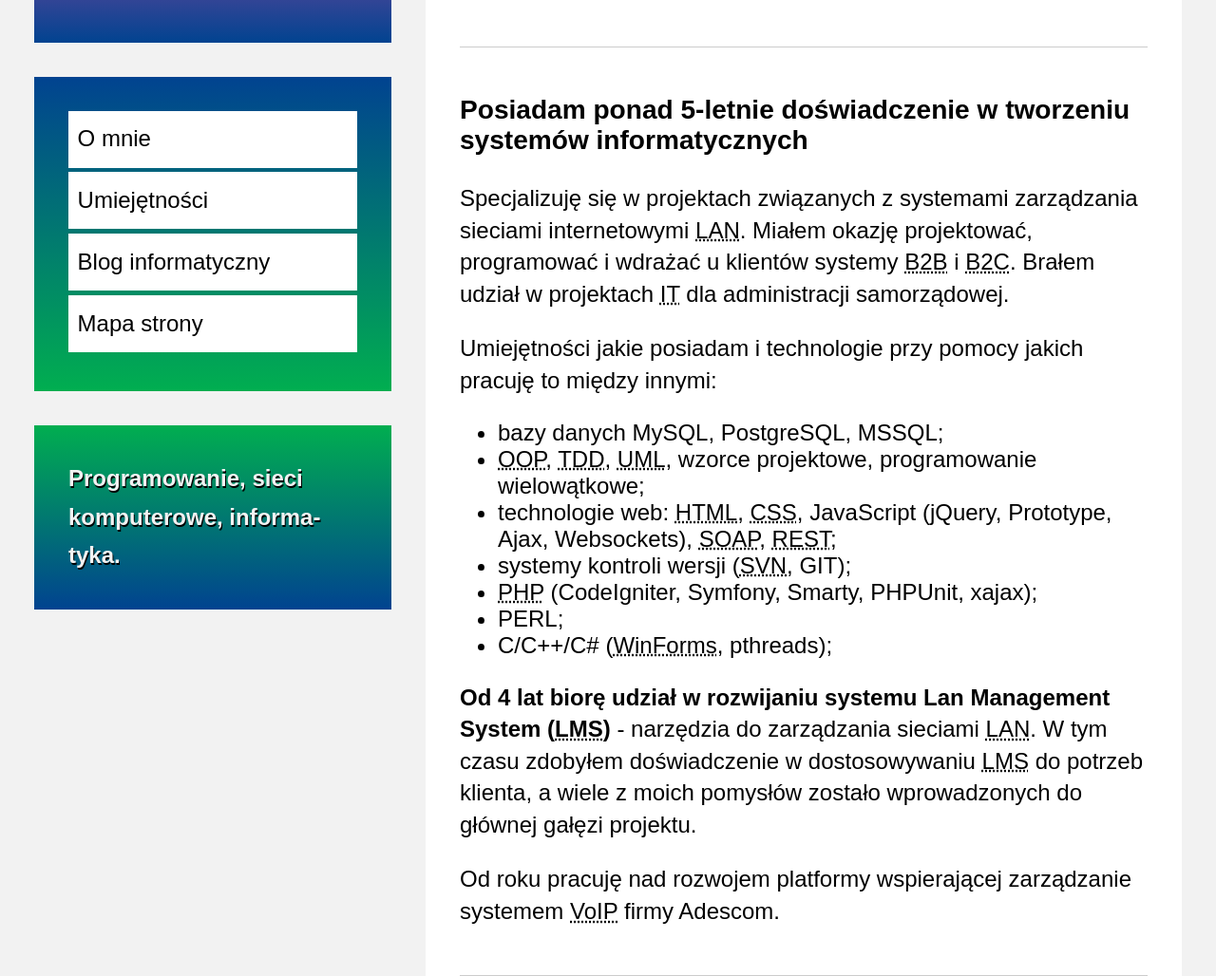
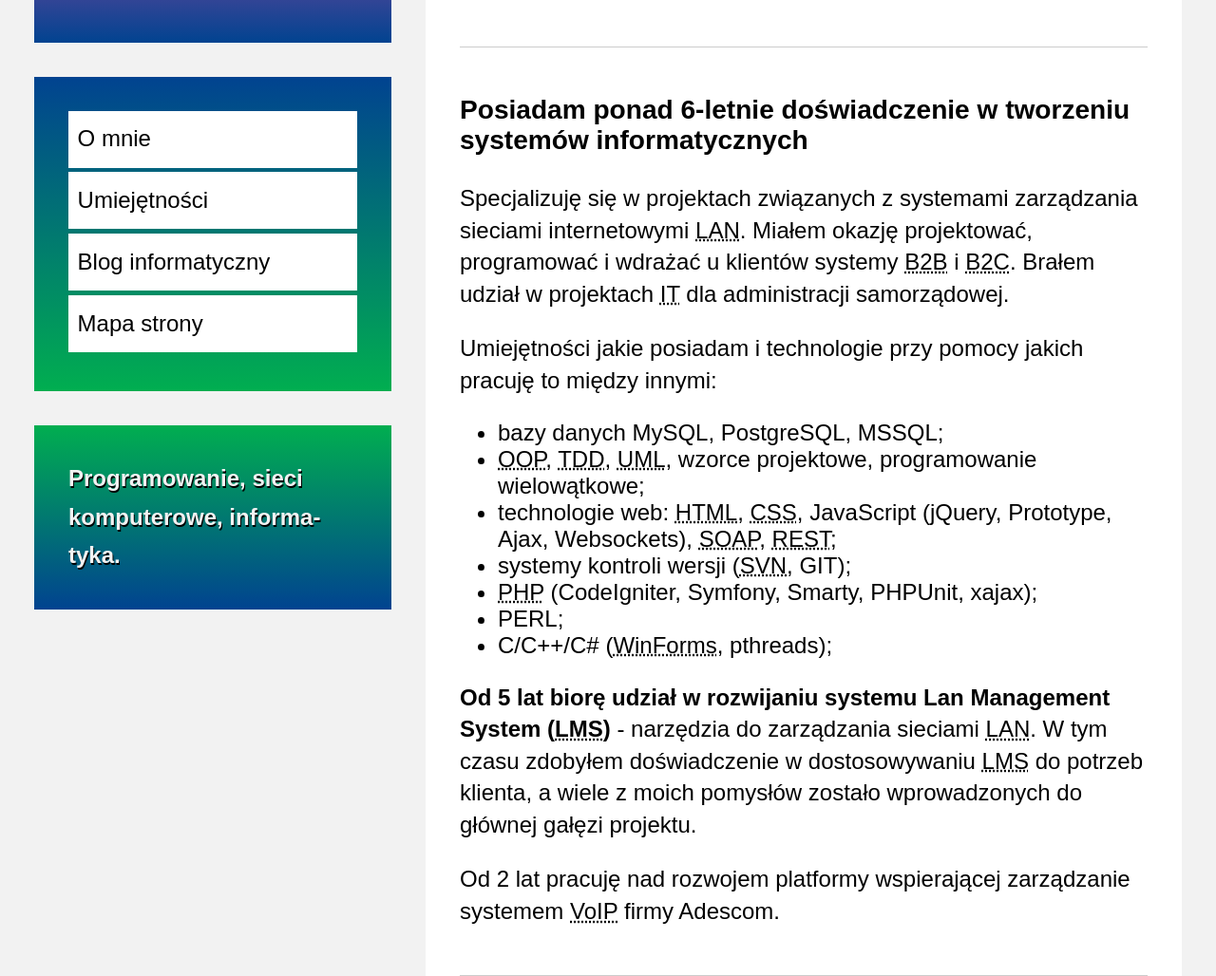
Before and after one commit to maciejlew/maciejlew.github.io, a Jekyll site: the page built from pages/skills.md, in a window 1280 px wide. Shown: the part 145-1173 px from the top of the page at 95% size. Built offline with Jekyll 4.4.1, drawn with Linux system fonts in a browser that asks for light colours.

Commit message:
Adds experience time calculations

```diff
--- a/pages/skills.md
+++ b/pages/skills.md
@@ -26,12 +26,12 @@ Umiejętności jakie posiadam i technologie przy pomocy jakich pracuję to międ
  * C/C++/C# (WinForms, pthreads);
 
 
-**Od 4 lat biorę udział w rozwijaniu systemu Lan Management System (LMS)** - narzędzia
+**Od {{ site.time|date:'%Y'|minus:2011 }} lat biorę udział w rozwijaniu systemu Lan Management System (LMS)** - narzędzia
 do zarządzania sieciami LAN. W tym czasu zdobyłem doświadczenie w dostosowywaniu
 LMS do potrzeb klienta, a wiele z moich pomysłów zostało wprowadzonych do
 głównej gałęzi projektu.
 
-Od roku pracuję nad rozwojem platformy wspierającej zarządzanie systemem VoIP firmy Adescom.
+Od {{ site.time|date:'%Y'|minus:2014 }} lat pracuję nad rozwojem platformy wspierającej zarządzanie systemem VoIP firmy Adescom.
 
 * * *
 
```
Also changed, not shown: other parts of pages/skills.md (+1 -1 lines), index.md (+1 -1 lines), pages/offer.md (+1 -1 lines).
